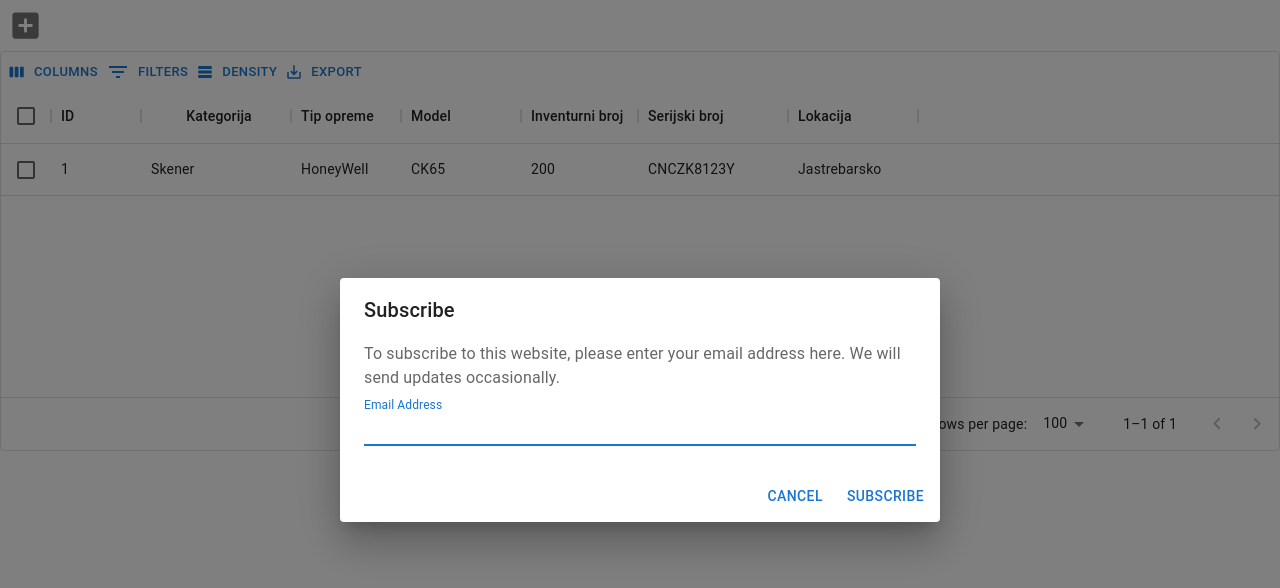
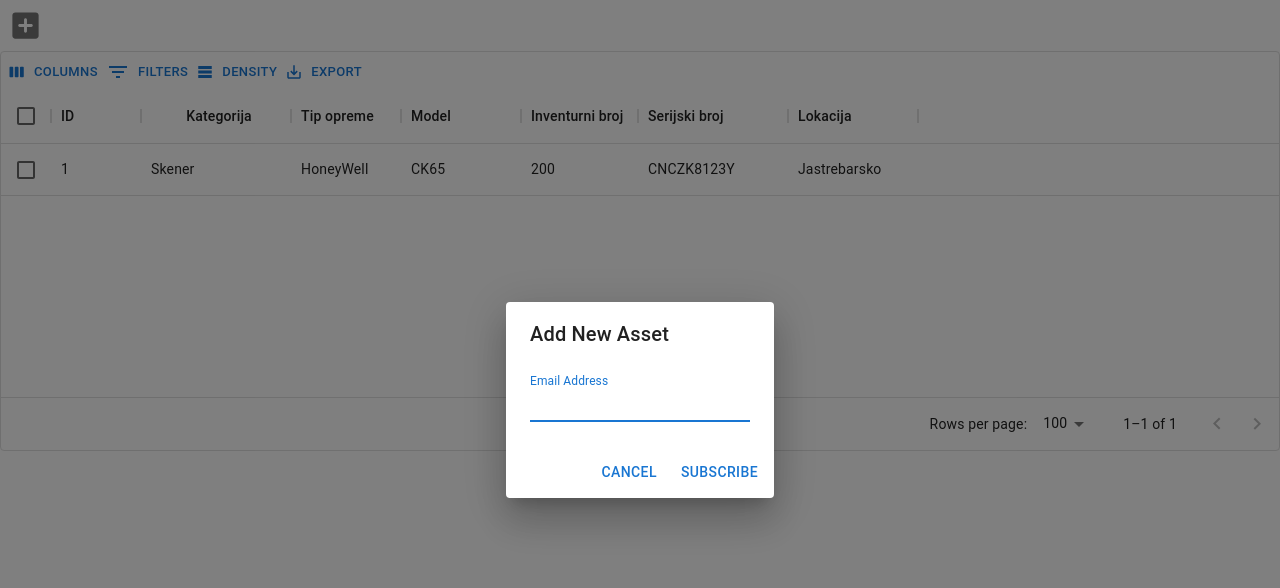
Before and after one commit to NicKyeaa/inventoryman, a React (Create React App) app: page / in a window 1280 px wide. Both pictures are taken after a click on the button 25 px from the left and 25 px from the top of the page. Shown: the top 588 px of the page. Built offline with nearby package versions, Linux system fonts and the light colour scheme.

Commit message:
Changing labels in form

```diff
--- a/src/Components/AddModal.jsx
+++ b/src/Components/AddModal.jsx
@@ -1,4 +1,4 @@
-import * as React from 'react';
+import React from 'react';
 import Button from '@mui/material/Button';
 import TextField from '@mui/material/TextField';
 import Dialog from '@mui/material/Dialog';
@@ -11,11 +11,10 @@ export default function AddModal(props) {
     return (
         <div>
         <Dialog open={props.modalState} onClose={props.closeModal}>
-            <DialogTitle>Subscribe</DialogTitle>
+            <DialogTitle>Add New Asset</DialogTitle>
                 <DialogContent>
                     <DialogContentText>
-                To subscribe to this website, please enter your email address here. We
-                will send updates occasionally.
+
                     </DialogContentText>
                     <TextField
                         autoFocus
```
Lines whose indentation alone changed are shown as unchanged.
